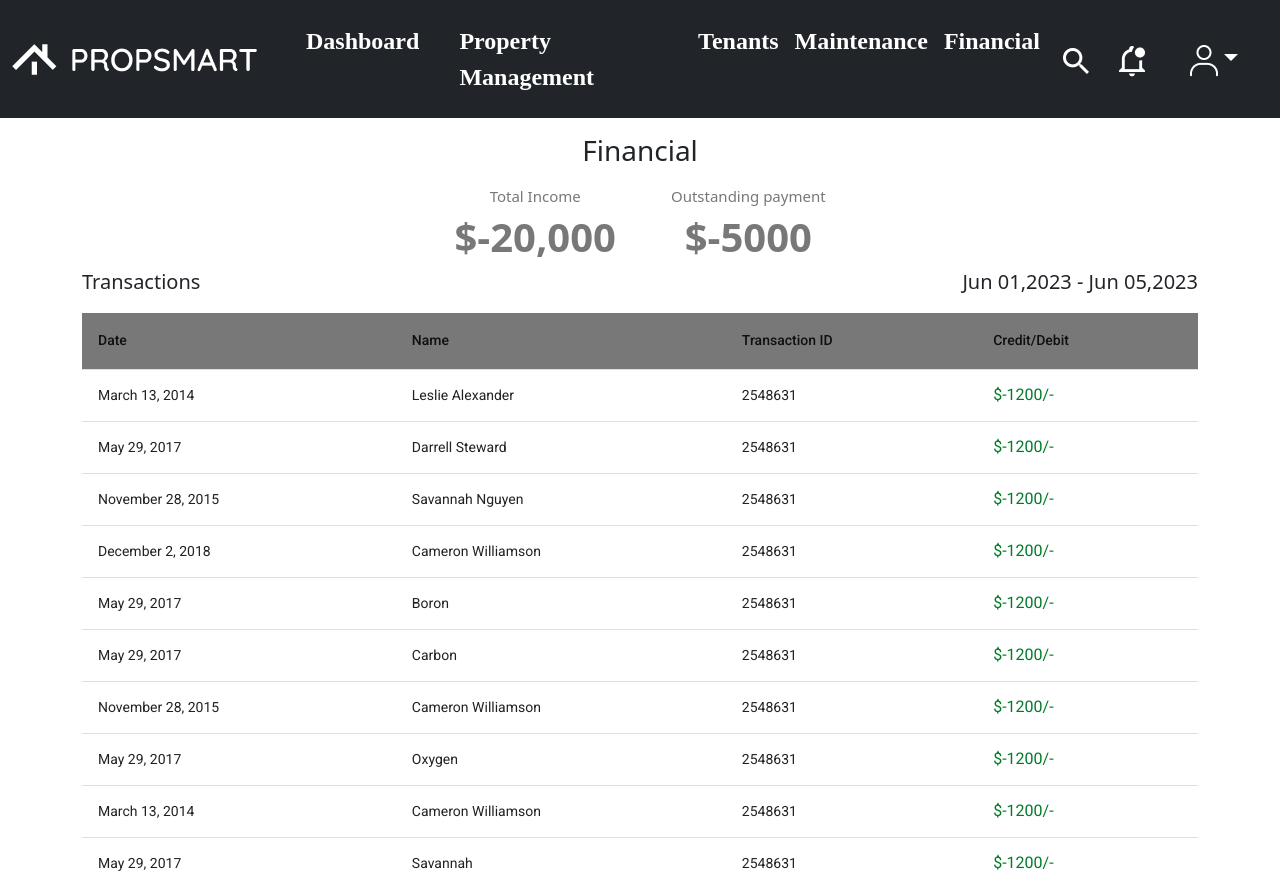
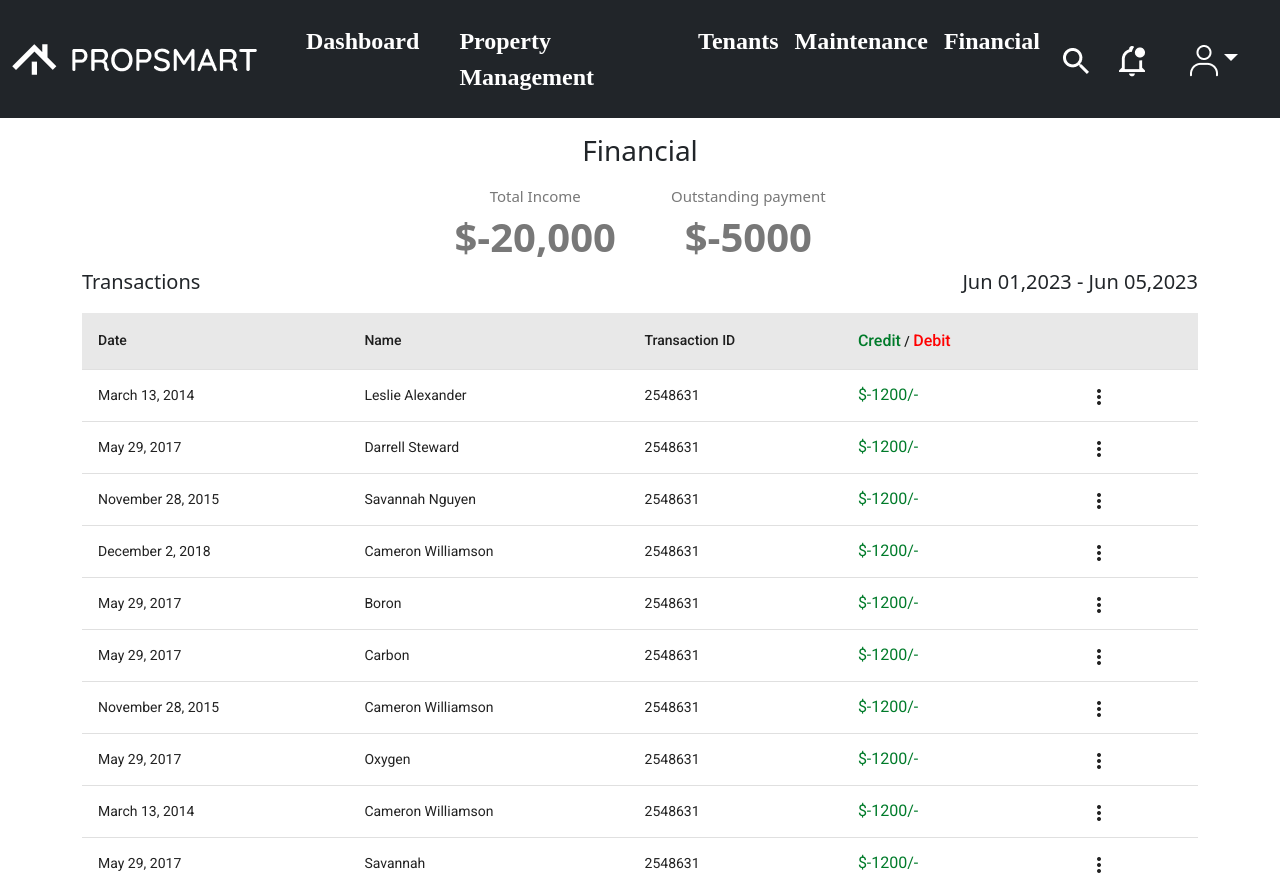
Before and after one commit to Rana3555/PMS, an Angular app: page /financial in a window 1280 px wide. Built offline with nearby package versions, Linux system fonts and the light colour scheme.

Commit message:
added workflow and table icon with routing

```diff
--- a/src/app/app-routing.module.ts
+++ b/src/app/app-routing.module.ts
@@ -6,6 +6,7 @@ import { TenantsComponent } from './tenants/tenants.component';
 import { FinancialComponent } from './financial/financial.component';
 import { MaintenanceComponent } from './maintenance/maintenance.component';
 import { AddPropertyComponent } from './add-property/add-property.component';
+import { WorkflowComponent } from './workflow/workflow.component';
 
 const routes: Routes = [
   { path: '', component:DashboardComponent },
@@ -13,7 +14,8 @@ const routes: Routes = [
   { path: 'tenants',component:TenantsComponent },
   { path: 'financial',component:FinancialComponent },
   { path: 'maintenance', component:MaintenanceComponent },
-  { path: 'add-property', component:AddPropertyComponent }
+  { path: 'add-property', component:AddPropertyComponent },
+  { path: 'workflow', component:WorkflowComponent }
 
 ];
 
--- a/src/app/financial/financial.component.html
+++ b/src/app/financial/financial.component.html
@@ -27,28 +27,35 @@
           <table mat-table [dataSource]="finance" class="mat-elevation-z8" >
             <!-- Position Column -->
             <ng-container matColumnDef="position" >
-              <th mat-header-cell *matHeaderCellDef style="background-color: #787878;"> Date </th>
+              <th mat-header-cell *matHeaderCellDef> Date </th>
               <td mat-cell *matCellDef="let element"> {{element.position}} </td>
             </ng-container>
 
             <!-- Name Column -->
             <ng-container matColumnDef="name">
-              <th mat-header-cell *matHeaderCellDef style="background-color: #787878;"> Name </th>
+              <th mat-header-cell *matHeaderCellDef> Name </th>
               <td mat-cell *matCellDef="let element"> {{element.name}} </td>
             </ng-container>
 
             <!-- Weight Column -->
             <ng-container matColumnDef="weight">
-              <th mat-header-cell *matHeaderCellDef style="background-color: #787878;"> Transaction ID </th>
+              <th mat-header-cell *matHeaderCellDef> Transaction ID </th>
               <td mat-cell *matCellDef="let element"> {{element.weight}} </td>
             </ng-container>
 
             <!-- Symbol Column -->
             <ng-container matColumnDef="symbol">
-              <th mat-header-cell *matHeaderCellDef style="background-color: #787878;"> Credit/Debit </th>
-              <td mat-cell *matCellDef="let element" class="payment-data"> {{element.symbol}} </td>
+              <th mat-header-cell *matHeaderCellDef ><span class="payment-data">Credit</span> / <span class="debit">Debit</span>  </th>
+              <td mat-cell *matCellDef="let element"> <span class="payment-data">{{element.symbol}}</span> </td>
             </ng-container>
-            <tr mat-header-row *matHeaderRowDef="displayedColumns"></tr>
+
+            <ng-container matColumnDef="icon">
+              <th mat-header-cell *matHeaderCellDef> </th>
+              <td mat-cell *matCellDef="let element"> <button mat-icon-button >
+                <mat-icon class="vert-ellipse">more_vert</mat-icon>
+              </button> </td>
+            </ng-container>
+            <tr mat-header-row *matHeaderRowDef="displayedColumns" class="table-head"></tr>
             <tr mat-row *matRowDef="let row; columns: displayedColumns;"></tr>
           </table>
 
--- a/src/app/financial/financial.component.scss
+++ b/src/app/financial/financial.component.scss
@@ -25,3 +25,12 @@ table {
   color: #007B2A;
   font-size: 16px;
 }
+.debit{
+  color: red;
+  font-size: 16px;
+
+}
+
+.table-head{
+  background-color:  #E8E8E8;
+}
--- a/src/app/financial/financial.component.ts
+++ b/src/app/financial/financial.component.ts
@@ -28,6 +28,6 @@ export class FinancialComponent {
     });
   }
 
-  displayedColumns: string[] = ['position', 'name', 'weight', 'symbol'];
+  displayedColumns: string[] = ['position', 'name', 'weight', 'symbol','icon'];
   // dataSource = this.financial;
 }
--- a/src/app/navbar/navbar.component.html
+++ b/src/app/navbar/navbar.component.html
@@ -37,7 +37,7 @@
             <img src="../../assets/profile-signIn.png" alt="">
           </a>
           <ul class="dropdown-menu">
-            <li><a class="dropdown-item" href="#">Sign-in</a></li>
+            <li><a class="dropdown-item" href="" routerLink="/workflow">Sign-in</a></li>
             <li><a class="dropdown-item" href="#">Sign-out</a></li>
           </ul>
         </div>
--- /dev/null
+++ b/src/app/workflow/workflow.component.html
@@ -0,0 +1 @@
+<p>workflow works!</p>
```
Also changed, not shown: src/app/app.module.ts (+5 -7 lines), src/app/workflow/workflow.component.ts (added, +10 -0 lines), src/app/workflow/workflow.component.scss (added), 1 other file (tests, documents, lock files or other folders).
